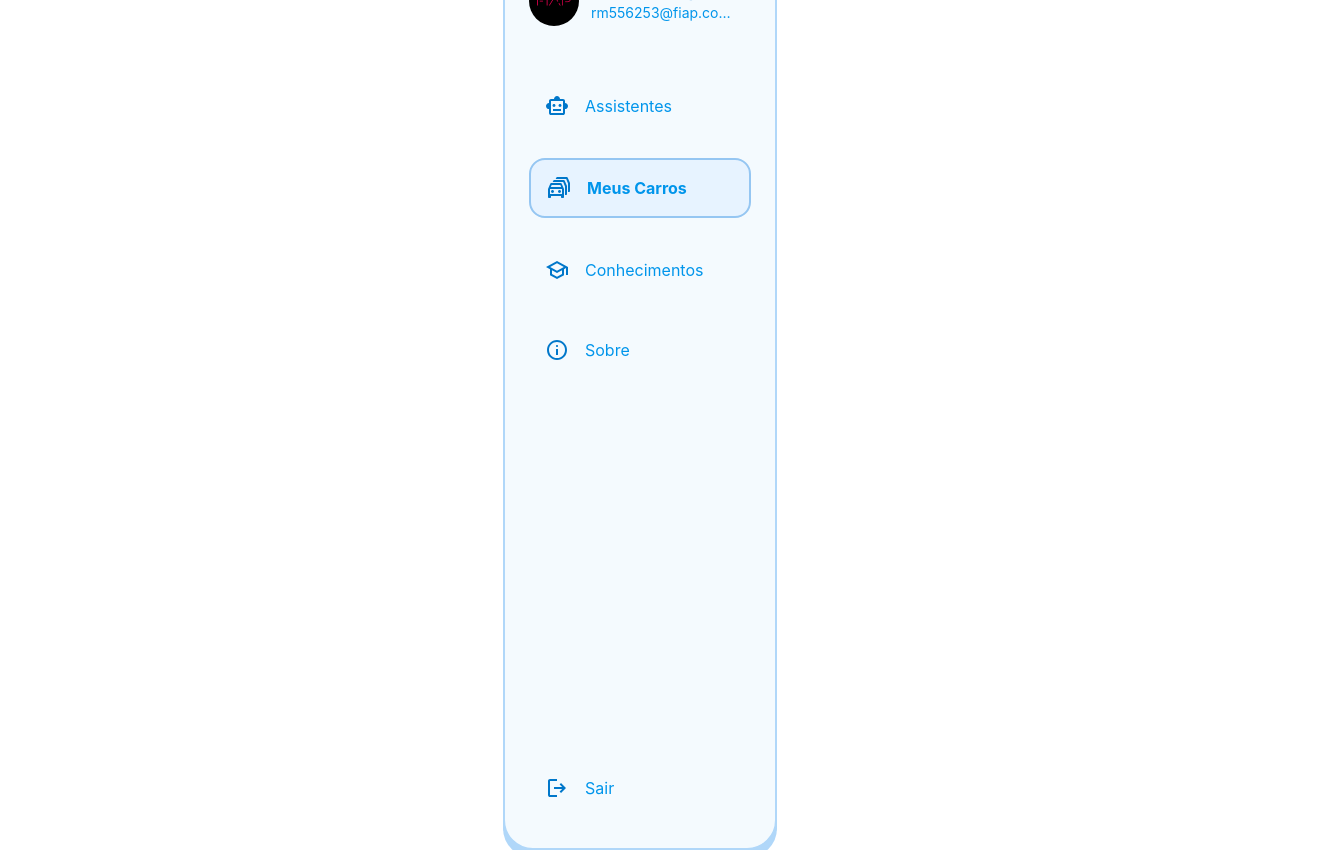
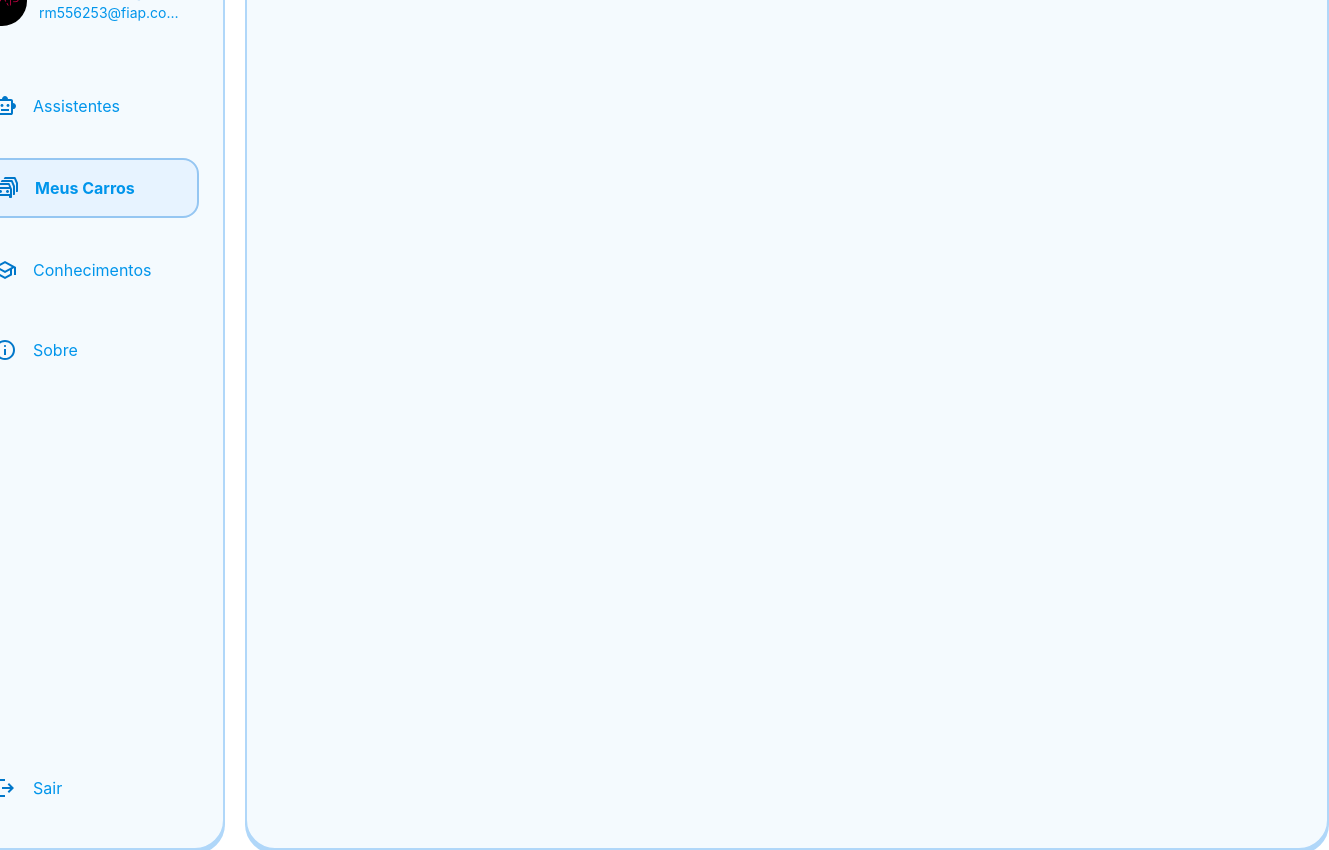
Before and after one commit to LELE-REPAIRS/lele-repairs-ui-v2, a React (Vite) app: page /meus-carros in a window 1280 px wide. Shown: the whole page, 1329 px wide, since content can reach past the window. Built offline with nearby package versions, Linux system fonts and the light colour scheme.

Commit message:
Inserção da tag main e remoção da div principal que estrutura o body (foi inserida no componente `Header`).

```diff
--- a/src/routes/Assistentes/index.tsx
+++ b/src/routes/Assistentes/index.tsx
@@ -8,7 +8,6 @@ function Assistentes(){
 
     return (
       <Header>
-        <div className="flex flex-row justify-center items-center drop-shadow-row">
         <nav className="h-[900px] px-6 pt-6 pb-8 bg-color_2 rounded-[30px] border-2 border-color_6 flex-col justify-between items-start inline-flex">
           <div className="self-stretch h-[402px] flex-col justify-start items-start gap-[52px] flex">
             <Avatar src={'/avatar.png'} name={'Pedro Henrique Vasco Antonieti'} email={'rm556253@fiap.com.br'}/>
@@ -23,7 +22,9 @@ function Assistentes(){
             <MenuList icon={'bg-icon-logout'} select={false} to={'/sair'} value="Sair"/>
           </div>
         </nav>
-        </div>
+        <main className="w-[1084px] h-[900px] bg-color_2 rounded-[30px] border-2 border-color_6">
+
+        </main>
       </Header>
     );
 }
--- a/src/routes/Conhecimentos/index.tsx
+++ b/src/routes/Conhecimentos/index.tsx
@@ -8,7 +8,6 @@ function Conhecimentos(){
 
     return (
       <Header>
-        <div className="flex flex-row justify-center items-center drop-shadow-row">
         <nav className="h-[900px] px-6 pt-6 pb-8 bg-color_2 rounded-[30px] border-2 border-color_6 flex-col justify-between items-start inline-flex">
           <div className="self-stretch h-[402px] flex-col justify-start items-start gap-[52px] flex">
             <Avatar src={'/avatar.png'} name={'Pedro Henrique Vasco Antonieti'} email={'rm556253@fiap.com.br'}/>
@@ -23,7 +22,9 @@ function Conhecimentos(){
             <MenuList icon={'bg-icon-logout'} select={false} to={'/sair'} value="Sair"/>
           </div>
         </nav>
-        </div>
+        <main className="w-[1084px] h-[900px] bg-color_2 rounded-[30px] border-2 border-color_6">
+
+        </main>
       </Header>
     );
 }
--- a/src/routes/MeusCarros/index.tsx
+++ b/src/routes/MeusCarros/index.tsx
@@ -8,7 +8,6 @@ function MeusCarros(){
 
     return (
       <Header>
-        <div className="flex flex-row justify-center items-center drop-shadow-row">
         <nav className="h-[900px] px-6 pt-6 pb-8 bg-color_2 rounded-[30px] border-2 border-color_6 flex-col justify-between items-start inline-flex">
           <div className="self-stretch h-[402px] flex-col justify-start items-start gap-[52px] flex">
             <Avatar src={'/avatar.png'} name={'Pedro Henrique Vasco Antonieti'} email={'rm556253@fiap.com.br'}/>
@@ -23,7 +22,9 @@ function MeusCarros(){
             <MenuList icon={'bg-icon-logout'} select={false} to={'/sair'} value="Sair"/>
           </div>
         </nav>
-        </div>
+        <main className="w-[1084px] h-[900px] bg-color_2 rounded-[30px] border-2 border-color_6">
+
+        </main>
       </Header>
     );
 }
--- a/src/routes/Sobre/index.tsx
+++ b/src/routes/Sobre/index.tsx
@@ -8,7 +8,6 @@ function Sobre(){
 
     return (
       <Header>
-        <div className="flex flex-row justify-center items-center drop-shadow-row">
         <nav className="h-[900px] px-6 pt-6 pb-8 bg-color_2 rounded-[30px] border-2 border-color_6 flex-col justify-between items-start inline-flex">
           <div className="self-stretch h-[402px] flex-col justify-start items-start gap-[52px] flex">
             <Avatar src={'/avatar.png'} name={'Pedro Henrique Vasco Antonieti'} email={'rm556253@fiap.com.br'}/>
@@ -23,7 +22,9 @@ function Sobre(){
             <MenuList icon={'bg-icon-logout'} select={false} to={'/sair'} value="Sair"/>
           </div>
         </nav>
-        </div>
+        <main className="w-[1084px] h-[900px] bg-color_2 rounded-[30px] border-2 border-color_6">
+
+        </main>
       </Header>
     );
 }
```
Lines whose indentation alone changed are shown as unchanged.
